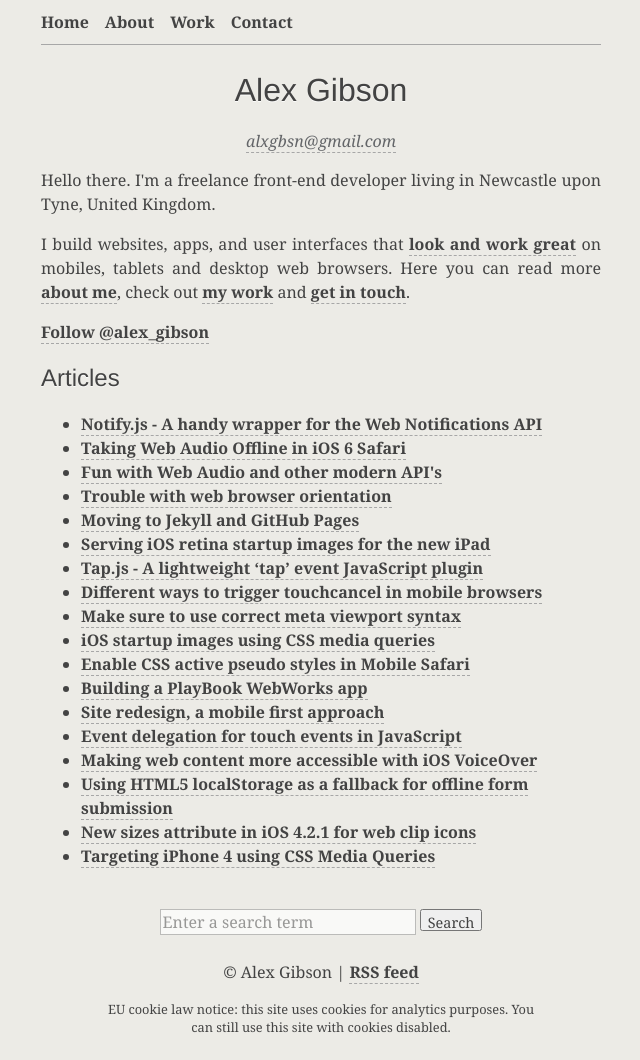
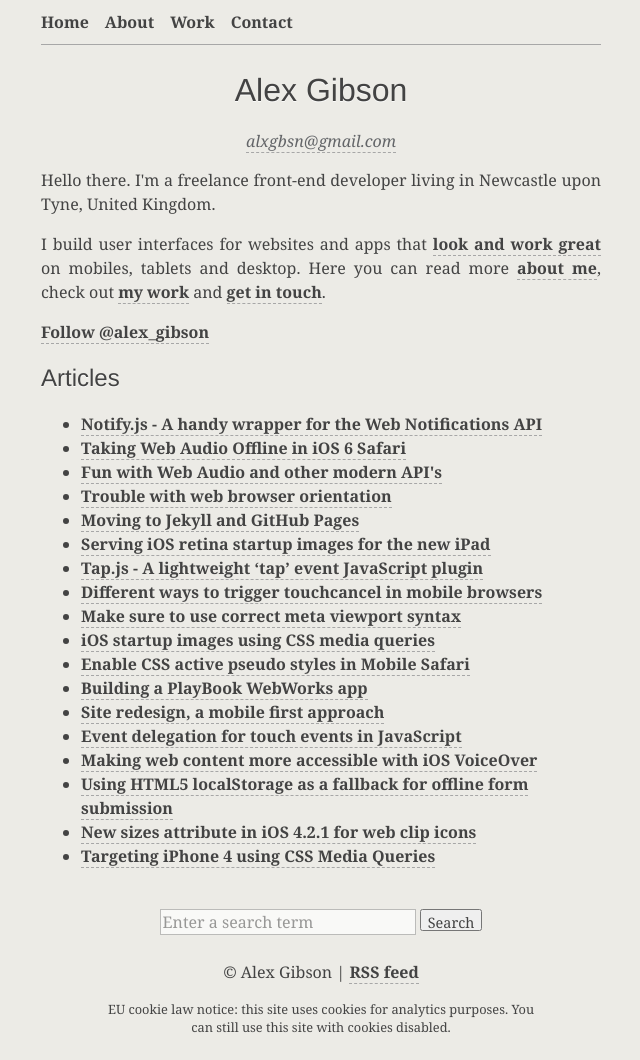
Before and after one commit to alexgibson/alxgbsn.co.uk, a Jekyll site: the page built from index.html, in a window 1280 px wide. Shown: the whole page, without its empty margins (319-959 px from the left). Built offline with Jekyll 4.4.1, drawn with Linux system fonts in a browser that asks for light colours; Markdown is read by kramdown in place of the engine named in the settings; comment, search, counter and statistics services are not loaded.

Commit message:
Update about copy and link portfolio images

```diff
--- a/about/index.html
+++ b/about/index.html
@@ -7,7 +7,7 @@
 
 <main role="main" itemscope itemtype="http://schema.org/Person">
 	<p>
-		My name is <span itemprop="name">Alex Gibson</a> and I'm a freelance <span itemprop="jobTitle">Front End Developer</span> living in <span itemprop="address" itemscope itemtype="http://schema.org/PostalAddress"><span itemprop="addressLocality">Newcastle upon Tyne</span>, <span class="addressCountry">United Kingdom</span></span>. I build websites, apps, and user interfaces that <a href="{{ root }}/work/">look and work great</a> on mobiles, tablets and desktop web browsers.
+		My name is <span itemprop="name">Alex Gibson</a> and I'm a freelance <span itemprop="jobTitle">Front End Developer</span> living in <span itemprop="address" itemscope itemtype="http://schema.org/PostalAddress"><span itemprop="addressLocality">Newcastle upon Tyne</span>, <span class="addressCountry">United Kingdom</span></span>. I build user interfaces for websites and apps that <a href="{{ root }}/work/">look and work great</a> on mobiles, tablets and desktop.
 	</p>
 
 	<p>
--- a/index.html
+++ b/index.html
@@ -11,8 +11,9 @@
 	<p>
 		Hello there. I'm a freelance front-end developer living in Newcastle upon Tyne, United Kingdom.
 	</p>
+
 	<p>
-		I build websites, apps, and user interfaces that <a href="{{ root }}/work/">look and work great</a> on mobiles, tablets and desktop web browsers. Here you can read more <a href="{{root}}/about/">about me</a>, check out <a href="{{root}}/work/">my work</a> and <a href="{{root}}/contact/">get in touch</a>.
+		I build user interfaces for websites and apps that <a href="{{ root }}/work/">look and work great</a> on mobiles, tablets and desktop. Here you can read more <a href="{{root}}/about/">about me</a>, check out <a href="{{root}}/work/">my work</a> and <a href="{{root}}/contact/">get in touch</a>.
 	</p>
 
 	<p>
```
Also changed, not shown: work/index.html (+12 -4 lines), 5 other files.
